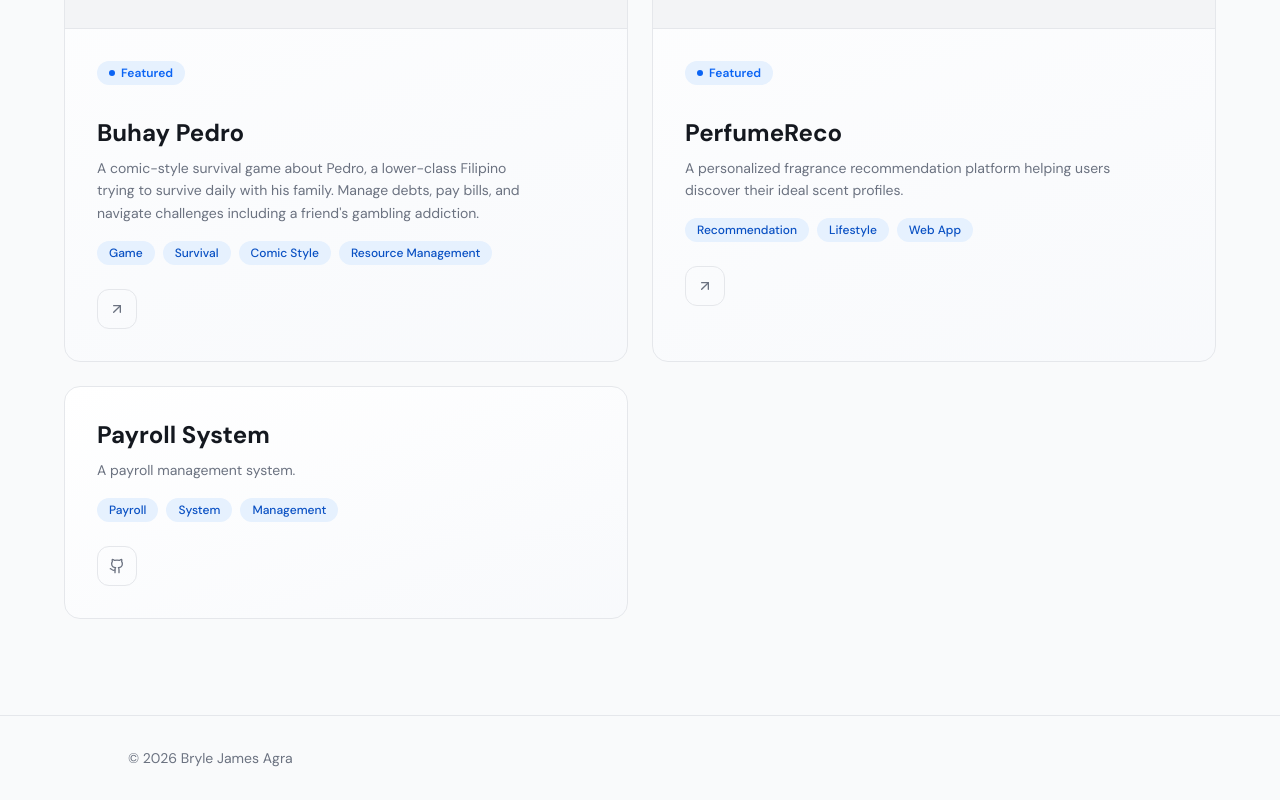
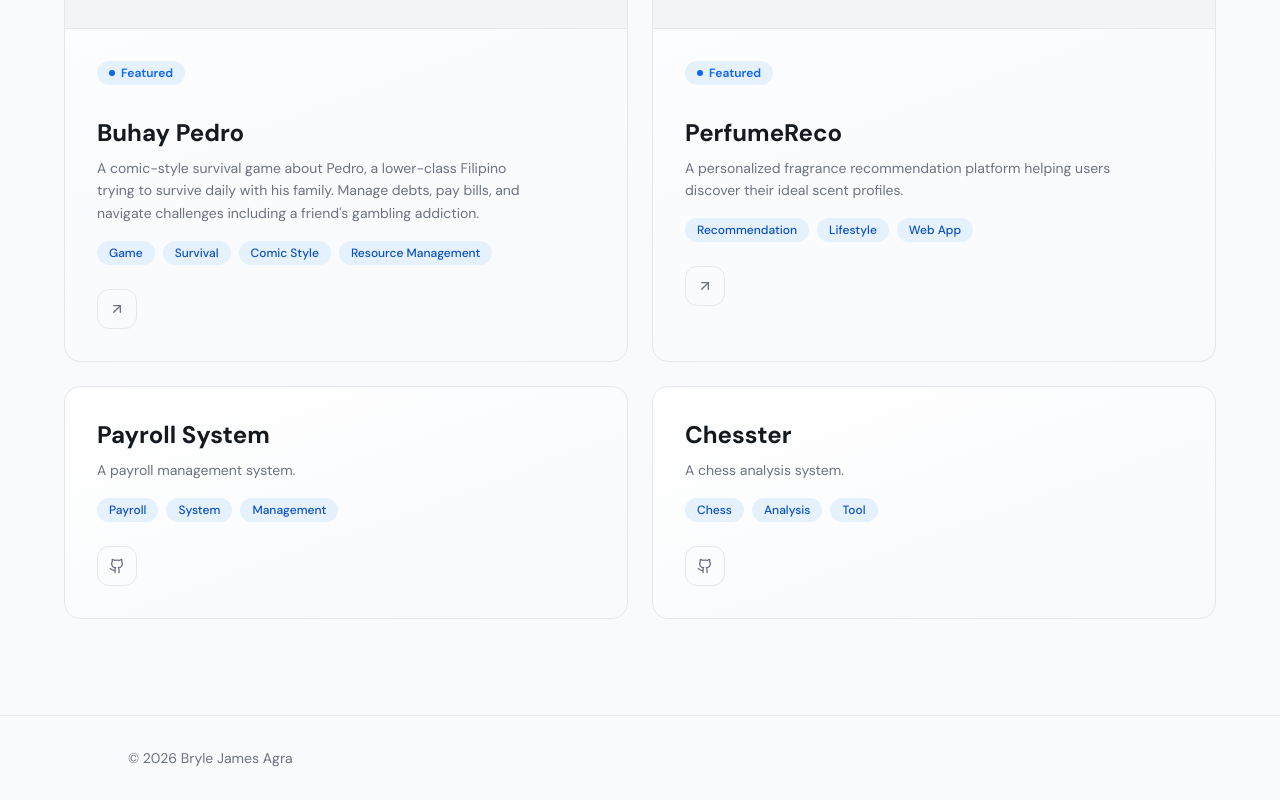
Before and after one commit to PancitGuisado/bryle-portfolio, a React (Vite) app: page /projects in a window 1280 px wide. Shown: the part 3274-4074 px from the top of the page. Built offline with nearby package versions, Linux system fonts and the light colour scheme; no server answers; grey boxes are pictures that could not be loaded; the HTML template or start-up script is replaced by a standard one.

Commit message:
feat: add Chesster chess analysis system project

```diff
--- a/src/data/projects.ts
+++ b/src/data/projects.ts
@@ -102,4 +102,11 @@ export const projects: Project[] = [
     github: "https://github.com/PancitGuisado/Payroll.git",
     featured: false,
   },
+  {
+    title: "Chesster",
+    description: "A chess analysis system.",
+    tags: ["Chess", "Analysis", "Tool"],
+    github: "https://github.com/PancitGuisado/chesster",
+    featured: false,
+  },
 ];
```
